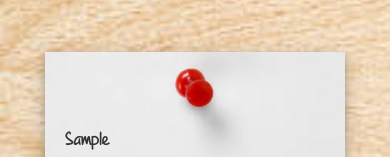
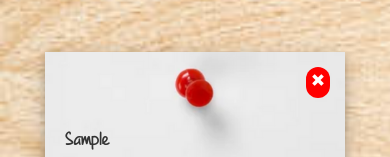
Before and after one commit to OmerMarko/Notes, a plain HTML site: page index.html in a window 390 px wide. Both pictures are taken after typing "Sample", "2020-01-15", "10:30" into the empty fields and a click on the button "Add Task". Shown: the part 620-777 px from the top of the page. Drawn offline with nearby package versions, Linux system fonts and the light colour scheme.

Commit message:
fixed x button on mobile

```diff
--- a/style.css
+++ b/style.css
@@ -147,4 +147,14 @@ input[type="time"]:hover {
  .note{
   margin-left: 10%;
  }
+.close-button{
+  opacity: 1;
+  color: white;
+  background-color: red;
+  border: 10px;
+  opacity: 1;
+  padding: 5px;
+  border-radius: 20px;
 }
+
+}
```
